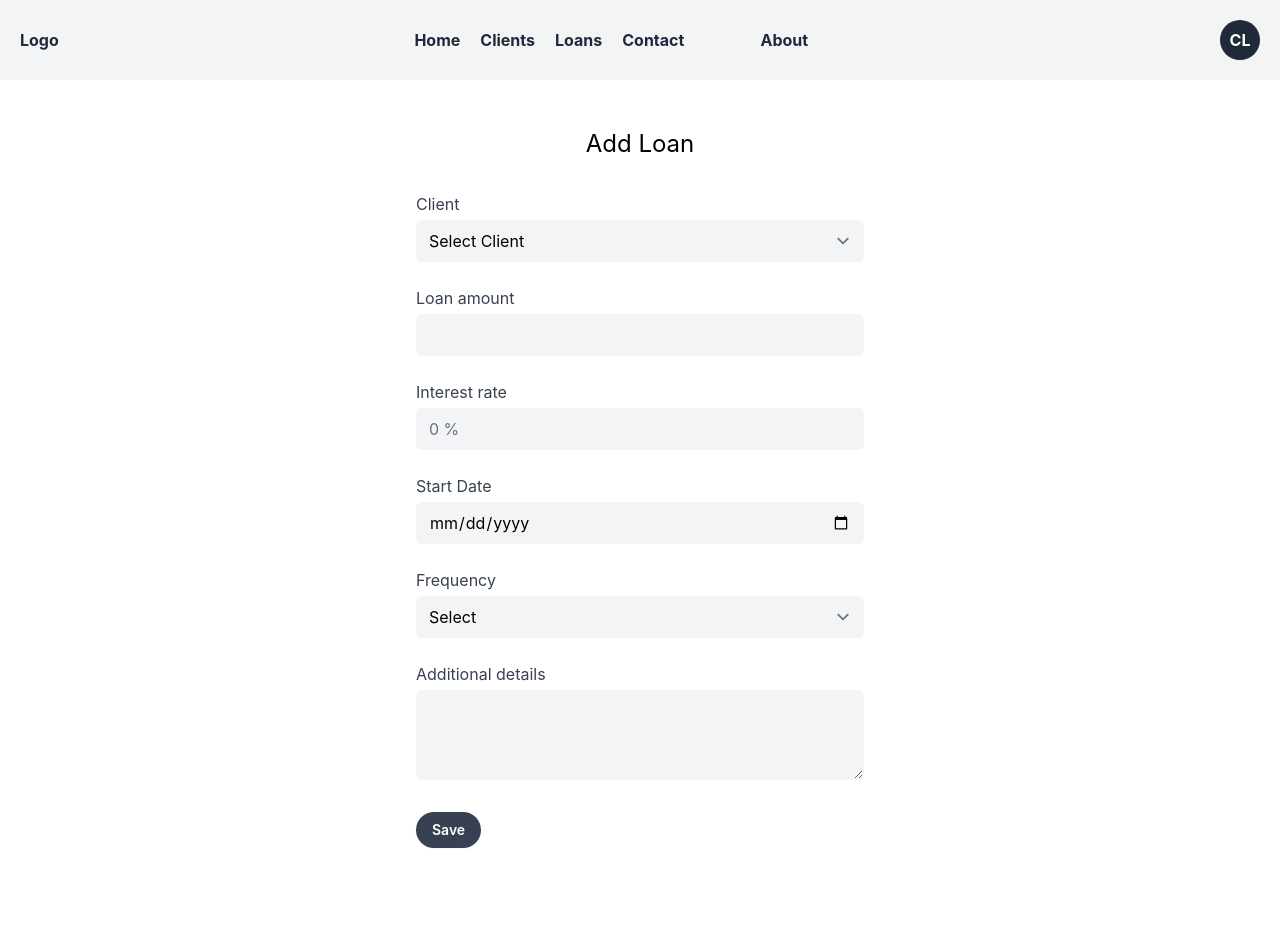
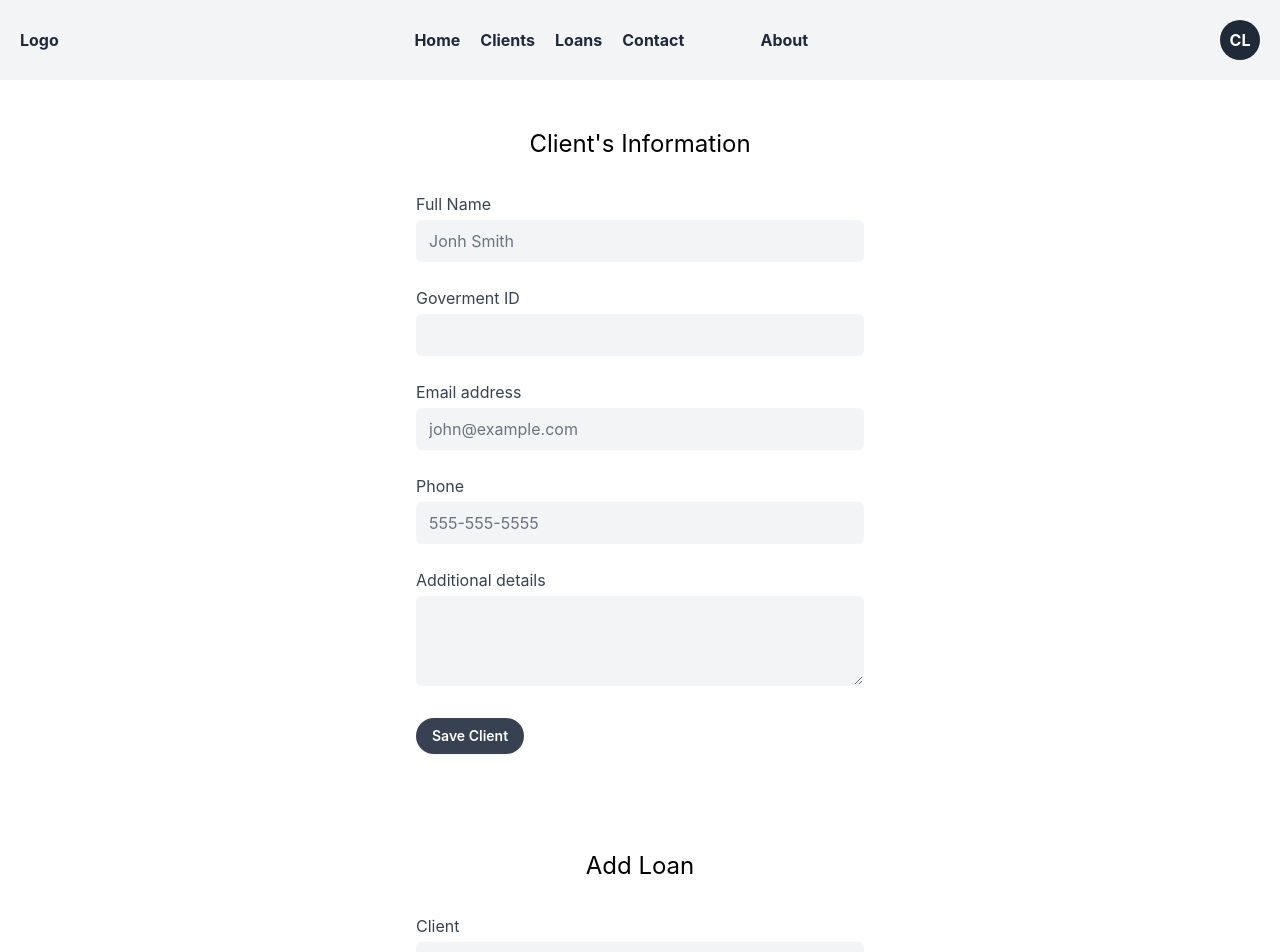
Before and after one commit to luztherose/loanMe, a React (Vite) app: page / in a window 1280 px wide. Shown: the top 952 px of the page. Before the commit the page ends 896 px from the top, so only its background shows below. Built offline with nearby package versions, Linux system fonts and the light colour scheme.

Commit message:
Close #23 Fix the add client component

```diff
--- a/src/components/AddLoan.jsx
+++ b/src/components/AddLoan.jsx
@@ -1,5 +1,7 @@
 import React from "react";
 import { useState } from "react";
+import SaveButton from "./SaveButton";
+
 
 function AddLoan({ clients, onLoanSave } = props) {
   const DEFAULT_LOAN = {
@@ -46,7 +48,6 @@ function AddLoan({ clients, onLoanSave } = props) {
   };
 
   return (
-    <>
     <form className="py-12" onSubmit={onSubmitLoan}>
       <h2 className="text-center text-2xl mb-4 font-display text-black">
         Add Loan
@@ -185,30 +186,10 @@ function AddLoan({ clients, onLoanSave } = props) {
               onChange={onFieldChange}
             ></textarea>
           </label>
-            <div className="block">
-              <div className="mt-2">
-                <div>
-                  <input
-                    type="submit"
-                    value="Save"
-                    className="
-                        px-4
-                        py-2
-                        font-semibold
-                        text-sm
-                        bg-gray-700
-                        text-white
-                        rounded-full
-                        shadow-sm
-                        cursor-pointer"
-                  />
-                </div>
-              </div>
-            </div>
+          <SaveButton value="Save Loan"/>
         </div>
       </div>
     </form>
-    </>
   );
 }
 
--- a/src/components/Loan.jsx
+++ b/src/components/Loan.jsx
@@ -1,13 +1,18 @@
 import React from "react";
 import { useState, useEffect } from "react";
 import Header from "./Header";
+import AddClient from "./AddClient";
 import AddLoan from "./AddLoan";
 
 import {
-  getAllClients,
   getLoansLocalStorage,
   saveNewLoanOnLocalStorage,
-} from "../helpers";
+} from "../utils/loanHelpers";
+
+import {
+  getClientsLocalStorage,
+  saveNewClientOnLocalStorage,
+} from "../utils/clientHelpers";
 
 function Loan() {
   const [clients, setClients] = useState([]);
@@ -17,14 +22,19 @@ function Loan() {
     saveNewLoanOnLocalStorage(newLoan);
   };
 
+  const handleOnClientSave = (newClient) => {
+    saveNewClientOnLocalStorage(newClient);
+  };
+
   useEffect(() => {
-    setClients(getAllClients());
+    setClients(getClientsLocalStorage());
     setLoans(getLoansLocalStorage());
   }, []);
 
   return (
     <>
       <Header />
+      <AddClient onClientSave={handleOnClientSave} />
       <AddLoan clients={clients} onLoanSave={handleOnLoanSave} />
     </>
   );
--- /dev/null
+++ b/src/components/SaveButton.jsx
@@ -0,0 +1,26 @@
+const SaveButton = ({ value }) => {
+  return (
+    <div className="block">
+      <div className="mt-2">
+        <div>
+          <input
+            type="submit"
+            value={value}
+            className="
+                  px-4
+                  py-2
+                  font-semibold
+                  text-sm
+                  bg-gray-700
+                  text-white
+                  rounded-full
+                  shadow-sm
+                  cursor-pointer"
+          />
+        </div>
+      </div>
+    </div>
+  );
+};
+
+export default SaveButton;
--- a/src/components/addClient.jsx
+++ b/src/components/addClient.jsx
@@ -1,68 +1,46 @@
 import React from "react";
 import { useState, useEffect } from "react";
-import { setClientLocalStorage, getAllClients } from "../helpers";
+import {
+  setClientLocalStorage,
+  getClientsLocalStorage,
+} from "../utils/clientHelpers";
 
-function AddClient() {
-  const [client, setClient] = useState({
+import SaveButton from "./SaveButton";
+
+function AddClient({ onClientSave }) {
+  const DEFAULT_CLIENT = {
     clientId: "",
     name: "",
     governmentId: "",
     email: "",
     phone: "",
     note: "",
-  });
+  };
+  const [client, setClient] = useState(DEFAULT_CLIENT);
 
-  const handleClientInfo = (e) => {
-    let name, governmentId, email, phone, note;
+  const { name, governmentId, email, phone, note } = client;
 
-    switch (e.target.name) {
-      case "name":
-        name = e.target.value;
-        setClient({ ...client, name });
-        break;
-      case "governmentId":
-        governmentId = e.target.value;
-        setClient({ ...client, governmentId, clientId: governmentId });
-        break;
-      case "email":
-        email = e.target.value;
-        setClient({ ...client, email });
-        break;
-      case "phone":
-        phone = e.target.value;
-        setClient({ ...client, phone });
-        break;
-      case "note":
-        note = e.target.value;
-        setClient({ ...client, note });
-        break;
-      default:
-        break;
-    }
+  const handleGovernmentIdOnChange = (e) => {
+    let governmentId = e.target.value;
+    const newClient = { ...client, governmentId, clientId: governmentId };
+
+    setClient(newClient);
   };
 
-  const { name, governmentId, email, phone, note } = client;
-  const [clients, setClients] = useState([]);
-
-  useEffect(() => {
-    setClients(getAllClients());
-  }, []);
+  const onFieldChange = (e) => {
+    let field = e.target.name;
+    let value = e.target.value;
+    const newClient = { ...client };
+    newClient[field] = value;
+    setClient(newClient);
+  };
 
   const onSubmitClient = (e) => {
     e.preventDefault();
 
-    let newClients = [...clients, client];
-    setClients(newClients);
-    setClientLocalStorage(newClients);
+    onClientSave(client);
 
-    setClient({
-      clientId: "",
-      name: "",
-      governmentId: "",
-      email: "",
-      phone: "",
-      note: "",
-    });
+    setClient(DEFAULT_CLIENT);
   };
 
   return (
@@ -89,7 +67,8 @@ function AddClient() {
                 focus:border-gray-500 focus:bg-white focus:ring-0
               "
               placeholder="Jonh Smith"
-              onChange={handleClientInfo}
+              onChange={onFieldChange}
+              required
             />
           </label>
           <label className="block">
@@ -109,7 +88,8 @@ function AddClient() {
                 focus:border-gray-500 focus:bg-white focus:ring-0
               "
               placeholder=""
-              onChange={handleClientInfo}
+              onChange={handleGovernmentIdOnChange}
+              required
             />
           </label>
           <label className="block">
@@ -129,7 +109,8 @@ function AddClient() {
                 focus:border-gray-500 focus:bg-white focus:ring-0
               "
               placeholder="john@example.com"
-              onChange={handleClientInfo}
+              onChange={onFieldChange}
+              required
             />
           </label>
           <label className="block">
@@ -149,7 +130,8 @@ function AddClient() {
                 focus:border-gray-500 focus:bg-white focus:ring-0
               "
               placeholder="555-555-5555"
-              onChange={handleClientInfo}
+              onChange={onFieldChange}
+              required
             />
           </label>
           <label className="block">
@@ -168,30 +150,10 @@ function AddClient() {
                 focus:border-gray-500 focus:bg-white focus:ring-0
               "
               rows="3"
-              onChange={handleClientInfo}
+              onChange={onFieldChange}
             ></textarea>
           </label>
-          <div className="block">
-            <div className="mt-2">
-              <div>
-                <input
-                  type="submit"
-                  value="Add Client"
-                  className="
-                        px-4
-                        py-2
-                        font-semibold
-                        text-sm
-                        bg-gray-700
-                        text-white
-                        rounded-full
-                        shadow-sm
-                        cursor-pointer"
-                  onChange={handleClientInfo}
-                />
-              </div>
-            </div>
-          </div>
+          <SaveButton value="Save Client" />
         </div>
       </div>
     </form>
--- /dev/null
+++ b/src/utils/clientHelpers.js
@@ -0,0 +1,14 @@
+import React from "react";
+import { useState, useEffect } from "react";
+
+export const setClientLocalStorage = (clients) => {
+  localStorage.setItem("clients", JSON.stringify(clients));
+};
+
+export const getClientsLocalStorage = () =>
+  JSON.parse(localStorage.getItem("clients") || "[]");
+
+export const saveNewClientOnLocalStorage = (newClient) => {
+  const clients = getClientsLocalStorage();
+  setClientLocalStorage([...clients, newClient]);
+};
--- a/src/helpers.js
+++ b/src/utils/loanHelpers.js
@@ -1,13 +1,12 @@
 import React from "react";
 import { useState, useEffect } from "react";
-
-export const setClientLocalStorage = (clients) => {
-  localStorage.setItem("clients", JSON.stringify(clients));
-};
 
 export const setLoanLocalStorage = (loans) => {
   localStorage.setItem("loans", JSON.stringify(loans));
 };
+
+export const getLoansLocalStorage = () =>
+  JSON.parse(localStorage.getItem("loans") || "[]");
 
 export const saveNewLoanOnLocalStorage = (newLoan) => {
   const loans = getLoansLocalStorage();
@@ -15,15 +14,6 @@ export const saveNewLoanOnLocalStorage = (newLoan) => {
   setLoanLocalStorage([...loans, newLoan]);
 };
 
-export const getClientsLocalStorage = () =>
-  JSON.parse(localStorage.getItem("clients") || "[]");
-
-export const getLoansLocalStorage = () =>
-  JSON.parse(localStorage.getItem("loans") || "[]");
-
-export const getAllClients = () =>
-  JSON.parse(localStorage.getItem("clients") || "[]");
-
 export const getLoansByClient = (loans, selectedClient) => {
   if (loans.length === 0) {
     return;
```
Lines whose indentation alone changed are shown as unchanged.
